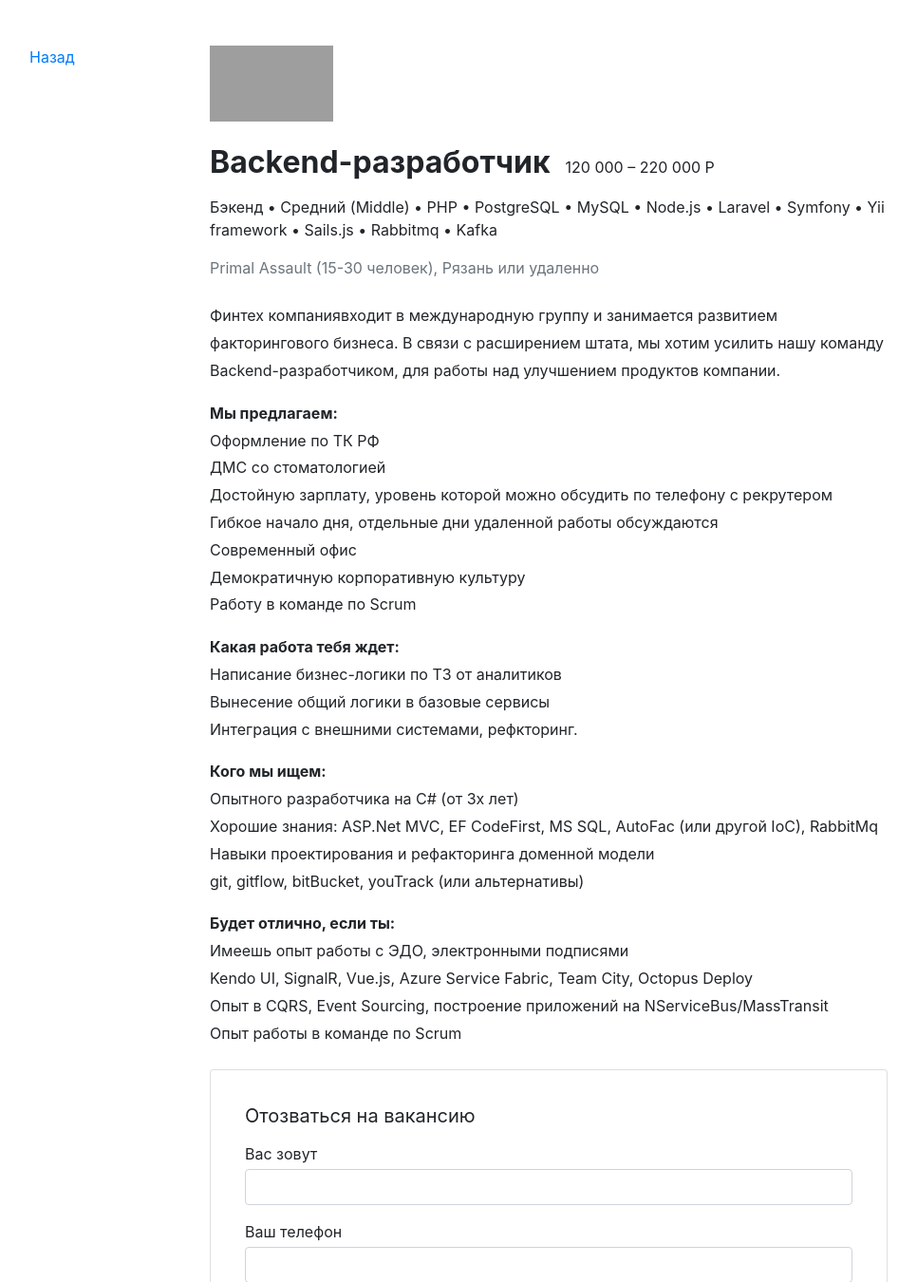
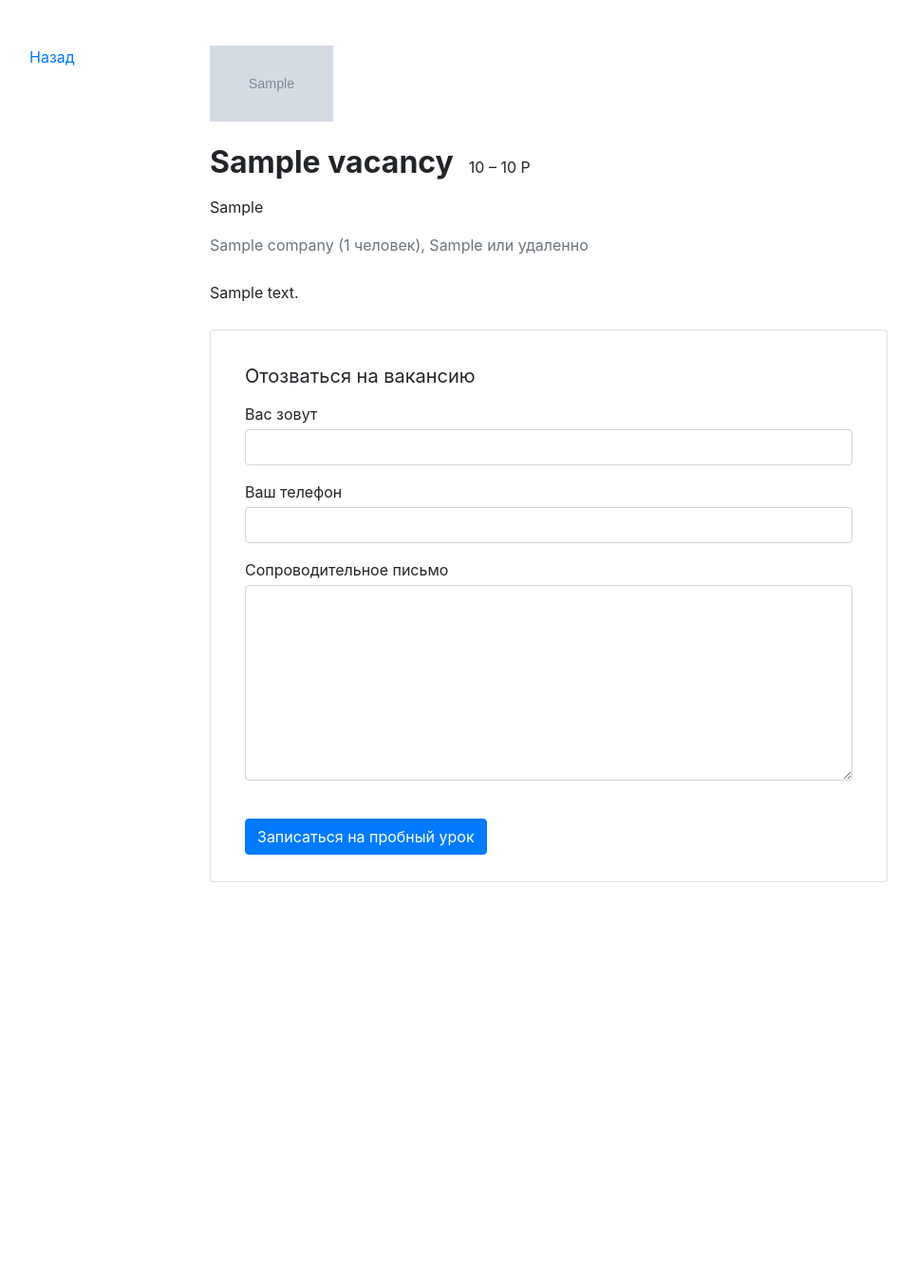
Before and after one commit to gukobrist/jumandji, a Django app: page /vacancies/1 in a window 1280 px wide. Shown: the part 72-1422 px from the top of the page at 95% size, without its empty margins (70-1036 px from the left). After the commit the page ends 1001 px from the top, so only its background shows below. Run offline with Django 3.2, Linux system fonts and the light colour scheme; tables that the repository leaves empty hold one stand-in row (values such as "Sample post"); grey boxes marked "Sample" are stand-in pictures; some libraries are stand-ins or nearby versions; grey boxes are pictures that could not be loaded.

Commit message:
vacancy page

```diff
--- a/djoomandji/djoomandji/settings.py
+++ b/djoomandji/djoomandji/settings.py
@@ -104,7 +104,7 @@ AUTH_PASSWORD_VALIDATORS = [
 # Internationalization
 # https://docs.djangoproject.com/en/3.0/topics/i18n/
 
-LANGUAGE_CODE = 'en-us'
+LANGUAGE_CODE = 'ru-ru'
 
 TIME_ZONE = 'UTC'
 
--- a/djoomandji/jobsearch/templates/jobsearch/vacancie.html
+++ b/djoomandji/jobsearch/templates/jobsearch/vacancie.html
@@ -3,50 +3,25 @@
 {% block title %}Вакансия | Джуманджи{% endblock %}
 
 {% block content %}
-
+{% load static %}
   <main class="container mt-3 pb-5">
     <div class="row mt-5">
       <div class="col-12 col-lg-2">
         <div class="pl-3 mb-5">
-          <p><a href="#">Назад</a></p>
+          <p><a href="{{ referrer }}">Назад</a></p>
         </div>
       </div>
       <div class="col-12 col-lg-8">
         <section class="pl-3">
-          <a href="#"><img src="https://place-hold.it/130x80" width="130" height="80" alt=""></a>
+          <a href="#"><img src="{% get_static_prefix %}{{ vacancy.company.logo }}" width="130" height="80" alt=""></a>
           <div class="d-flex align-items-baseline align-content-baseline">
-            <h1 class="h2 mt-4 font-weight-bold" >Backend-разработчик</h1>
-            <p class="m-0 pl-3">120 000 – 220 000 Р</p>
+            <h1 class="h2 mt-4 font-weight-bold" >{{ vacancy.title }}</h1>
+            <p class="m-0 pl-3">{{ vacancy.salary_min }} – {{ vacancy.salary_max }} Р</p>
           </div>
-          <p class="mt-2">Бэкенд • Средний (Middle) • PHP • PostgreSQL • MySQL • Node.js • Laravel • Symfony • Yii framework • Sails.js • Rabbitmq • Kafka</p>
-          <p class="text-muted mb-4">Primal Assault (15-30 человек), Рязань или удаленно</p>
+          <p class="mt-2">{{ vacancy.skills }}</p>
+          <p class="text-muted mb-4">{{ vacancy.company.name }} ({{ vacancy.company.employee_count }} человек), {{ vacancy.company.location }} или удаленно</p>
           <div style="line-height: 1.8;">
-            <p>Финтех компаниявходит в международную группу  и занимается развитием факторингового бизнеса. В связи с расширением штата, мы хотим усилить нашу команду Backend-разработчиком, для работы над улучшением продуктов компании.</p>
-            <p><b>Мы предлагаем: </b><br>
-              Оформление по ТК РФ<br>
-              ДМС со стоматологией<br>
-              Достойную зарплату, уровень которой можно обсудить по телефону с рекрутером<br>
-              Гибкое начало дня, отдельные дни удаленной работы обсуждаются<br>
-              Современный офис<br>
-              Демократичную корпоративную культуру<br>
-              Работу в команде по Scrum
-            </p>
-            <p><b>Какая работа тебя ждет: </b><br>
-              Написание бизнес-логики по ТЗ от аналитиков<br>
-              Вынесение общий логики в базовые сервисы<br>
-              Интеграция с внешними системами, рефкторинг.
-            </p>
-            <p><b>Кого мы ищем: </b><br>
-              Опытного разработчика на C# (от 3х лет)<br>
-              Хорошие знания: ASP.Net MVC, EF CodeFirst, MS SQL, AutoFac (или другой IoC), RabbitMq <br>
-              Навыки проектирования и рефакторинга доменной модели <br>
-              git, gitflow, bitBucket, youTrack (или альтернативы)
-            </p>
-            <p><b>Будет отлично, если ты:</b><br>
-              Имеешь опыт работы с ЭДО, электронными подписями<br>
-              Kendo UI, SignalR, Vue.js, Azure Service Fabric, Team City, Octopus Deploy<br>
-              Опыт в CQRS, Event Sourcing, построение приложений на NServiceBus/MassTransit<br>
-              Опыт работы в команде по Scrum
+            <p>{{ vacancy.description }}
             </p>
           </div>
           <form action="/echo" class="card mt-4 mb-3">
--- a/djoomandji/jobsearch/urls.py
+++ b/djoomandji/jobsearch/urls.py
@@ -1,10 +1,11 @@
 from django.urls import path
-from .views import MainView, CompanyView, VacanciesSpesialView, VacanciesView, VacancieView
+
+from .views import MainView, CompanyView, VacanciesSpesialView, VacanciesView, VacancyView
 
 urlpatterns = [
     path('', MainView.as_view(), name='main'),
     path('vacancies/', VacanciesView.as_view(), name='vacancies'),
     path('vacancies/cat/<str:code>', VacanciesSpesialView.as_view(), name='special_vacancies'),
     path('companies/<int:id>', CompanyView.as_view(), name='company'),
-    path('vacancies/<int:id>', VacancieView.as_view(), name='vacancie'),
+    path('vacancies/<int:id>', VacancyView.as_view(), name='vacancy'),
 ]
--- a/djoomandji/jobsearch/views.py
+++ b/djoomandji/jobsearch/views.py
@@ -1,12 +1,13 @@
-from django.shortcuts import render, get_object_or_404
+from django.shortcuts import render, get_object_or_404, get_list_or_404
 from django.views import View
 from django.http import HttpResponse
+
 from jobsearch.models import Specialty, Company, Vacancy
 
 class MainView(View):
     def get(self, request, *args, **kwargs):
-        specialyties = Specialty.objects.all()
-        companies = Company.objects.all()
+        specialyties = get_list_or_404(Specialty)
+        companies = get_list_or_404(Company)
         return render(request, 'jobsearch/index.html', context=
                       {
                           'specialyties': specialyties,
@@ -16,7 +17,7 @@ class MainView(View):
 class VacanciesView(View):
     def get(self, request, *args, **kwargs):
         title = "Все вакансии"
-        vacancies = Vacancy.objects.all()
+        vacancies = get_list_or_404(Vacancy)
         return render(request, 'jobsearch/vacancies.html', context=
                       {
                           'title': title,
@@ -26,7 +27,7 @@ class VacanciesView(View):
 class VacanciesSpesialView(View):
     def get(self, request, code, *args, **kwargs):
         title = Specialty.objects.get(code=code)
-        vacancies = Vacancy.objects.filter(specialty=title)
+        vacancies = get_list_or_404(Vacancy, specialty=title)
         return render(request, 'jobsearch/vacancies.html', context=
                       {
                           'title': title,
@@ -35,15 +36,22 @@ class VacanciesSpesialView(View):
 
 class CompanyView(View):
     def get(self, request, id, *args, **kwargs):
-        company = Company.objects.get(id=id)
+        company = get_object_or_404(Company, id=id)
         vacancies = company.vacancies.all()
-        print(vacancies)
+        referrer = request.META.get('HTTP_REFERER', '/')
         return render(request, 'jobsearch/company.html', context=
                       {
                           'company': company,
                           'vacancies': vacancies,
+                          'referrer': referrer,
                       })
 
-class VacancieView(View):
-    def get(self, request, *args, **kwargs):
-        return render(request, 'jobsearch/vacancie.html', context={})
+class VacancyView(View):
+    def get(self, request, id, *args, **kwargs):
+        vacancy = get_object_or_404(Vacancy, id=id)
+        referrer = request.META.get('HTTP_REFERRER', '/')
+        return render(request, 'jobsearch/vacancie.html', context=
+                      {
+                          'vacancy': vacancy,
+                          'referrer': referrer,
+                      })
```
Also changed, not shown: djoomandji/jobsearch/templates/jobsearch/company.html (+6 -6 lines), djoomandji/jobsearch/templates/jobsearch/index.html (+7 -7 lines), djoomandji/jobsearch/templates/jobsearch/vacancies.html (+8 -6 lines).
